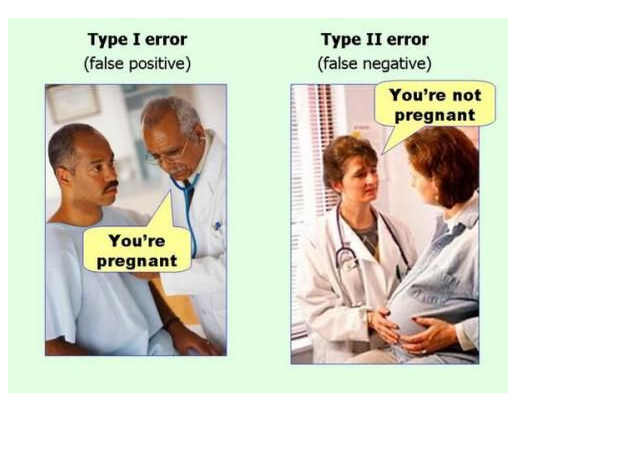
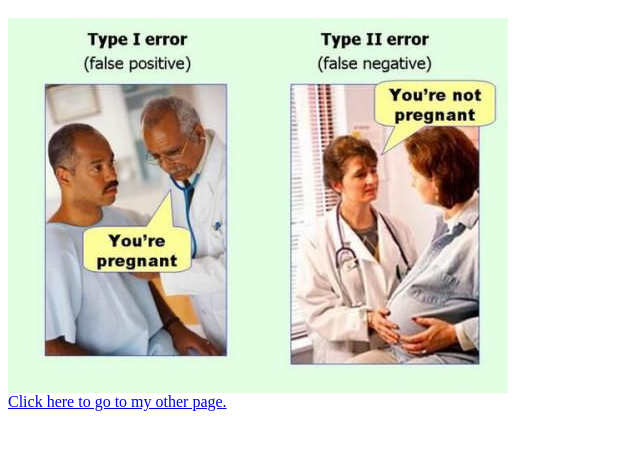
Before and after one commit to mrkfred/HelloWorld2025, a plain HTML site: page index.html in a window 1280 px wide. Shown: the part 48-498 px from the top of the page, without its empty margins (0-640 px from the left). Drawn offline with Linux system fonts and the light colour scheme.

Commit message:
Update index.html

```diff
--- a/index.html
+++ b/index.html
@@ -5,5 +5,7 @@
   <body>
     <h1>Hello World, this is amazing!</h1>
     <img src="type I or II error meme.jpg">
+<br/>
+    <a href="second.html">Click here to go to my other page.</a>
   </body>
 </html>
```
